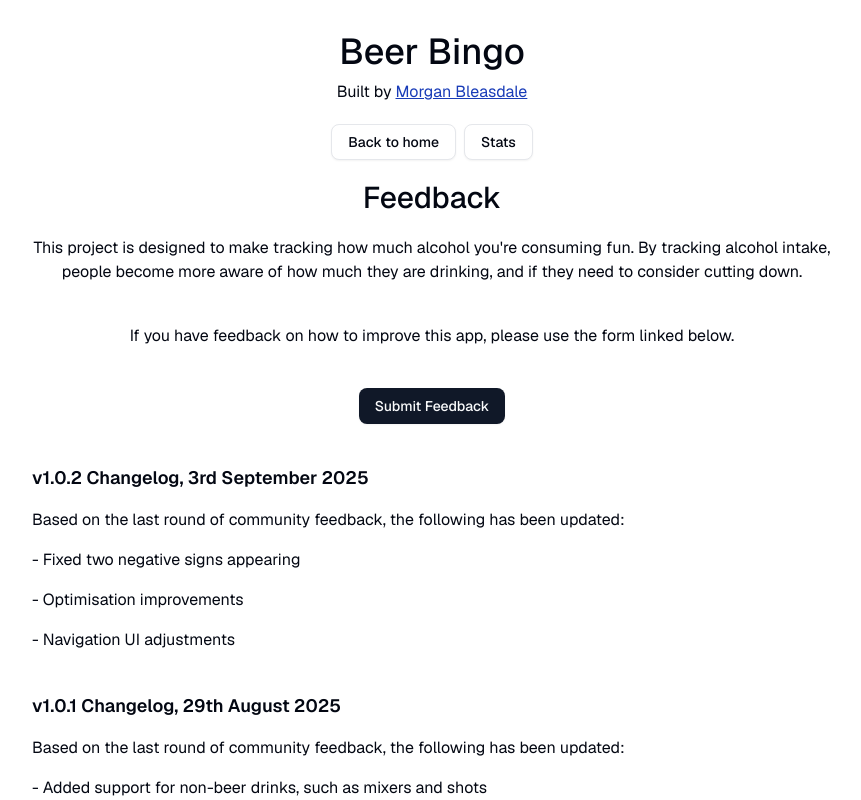
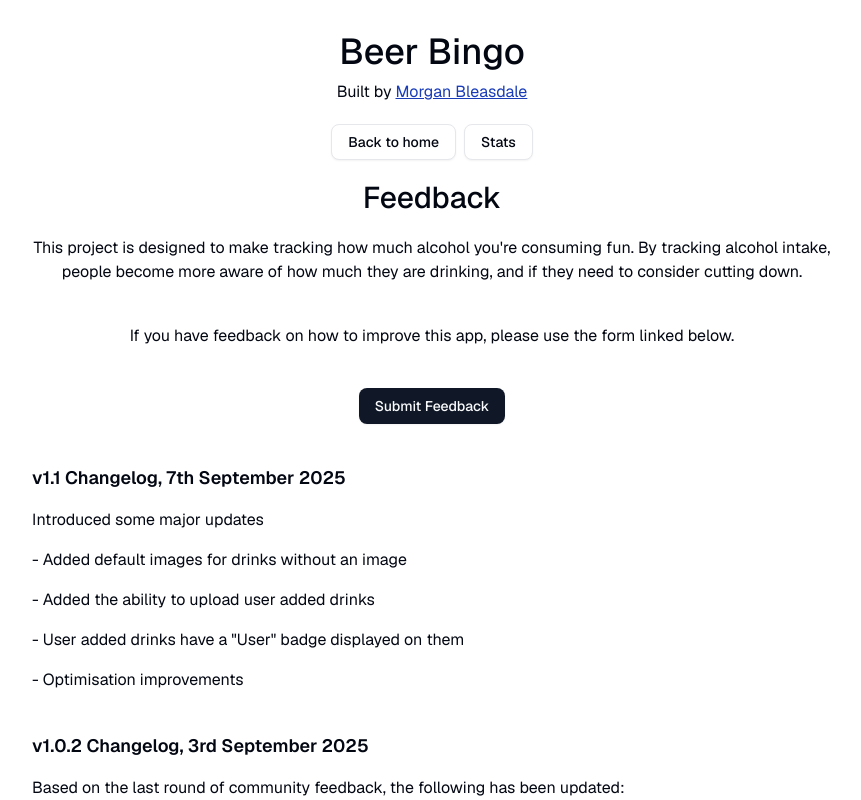
Before and after one commit to m-bleasdale/beer-bingo, a Next.js app: page /feedback in a window 1280 px wide. Shown: the top 800 px of the page, without its empty margins (208-1069 px from the left). Built offline with nearby package versions, Linux system fonts and the light colour scheme.

Commit message:
v1.1 feedback

```diff
--- a/src/app/feedback/page.tsx
+++ b/src/app/feedback/page.tsx
@@ -26,6 +26,15 @@ export default function Page () {
                 </a>
 
                 <div className="flex flex-col w-full lg:w-200 gap-4">
+                    <h2 className="text-lg font-semibold">v1.1 Changelog, 7th September 2025</h2>
+                    <p className="text-md">Introduced some major updates</p>
+                    <p className="text-md">- Added default images for drinks without an image</p>
+                    <p className="text-md">- Added the ability to upload user added drinks</p>
+                    <p className="text-md">- User added drinks have a "User" badge displayed on them</p>
+                    <p className="text-md">- Optimisation improvements </p>
+                </div>
+
+                <div className="flex flex-col w-full lg:w-200 gap-4">
                     <h2 className="text-lg font-semibold">v1.0.2 Changelog, 3rd September 2025</h2>
                     <p className="text-md">Based on the last round of community feedback, the following has been updated:</p>
                     <p className="text-md">- Fixed two negative signs appearing</p>
```
